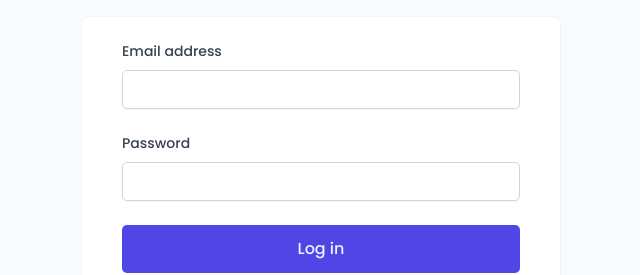
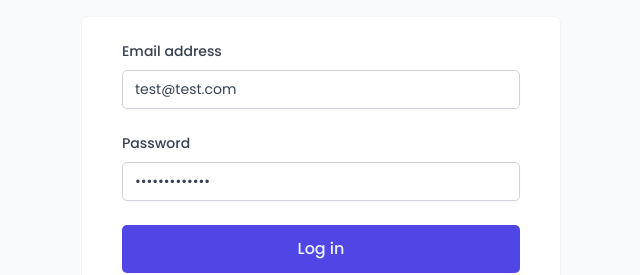
Before and after one commit to JhonyKing/the-wild-oasis, a React (Vite) app: page /login in a window 1280 px wide. Shown: the part 348-623 px from the top of the page, without its empty margins (319-959 px from the left). Built offline with nearby package versions, Linux system fonts and the light colour scheme; a web font is replaced by a local one.

Commit message:
uploading the pass to enter to app

```diff
--- a/src/features/authentication/LoginForm.jsx
+++ b/src/features/authentication/LoginForm.jsx
@@ -7,8 +7,8 @@
 import { useLogin } from "./useLogin";
 
 function LoginForm() {
-  const [email, setEmail] = useState("");
-  const [password, setPassword] = useState("");
+  const [email, setEmail] = useState("test@test.com");
+  const [password, setPassword] = useState("test@test.com");
 
   const { login, isLoading } = useLogin();
 
```
